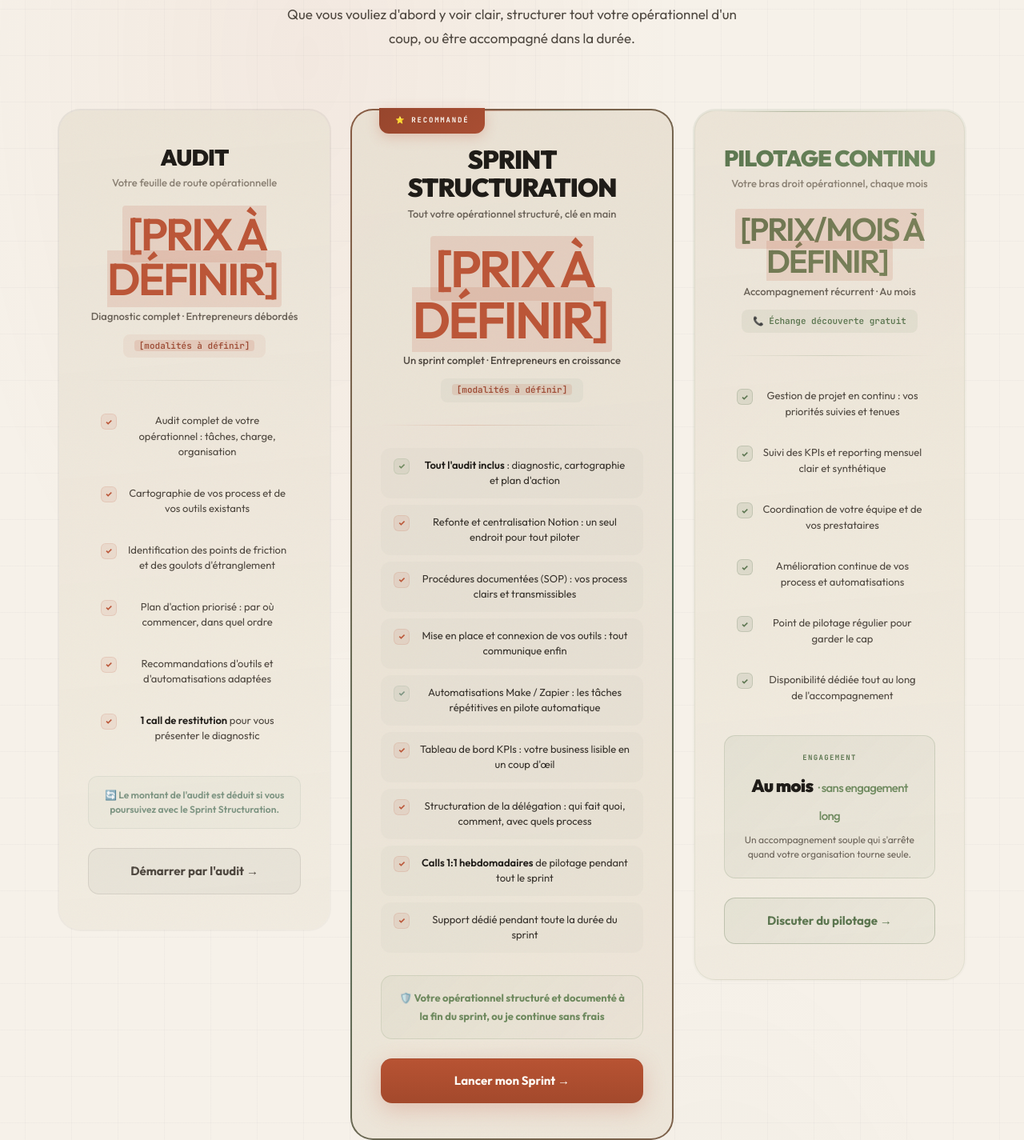
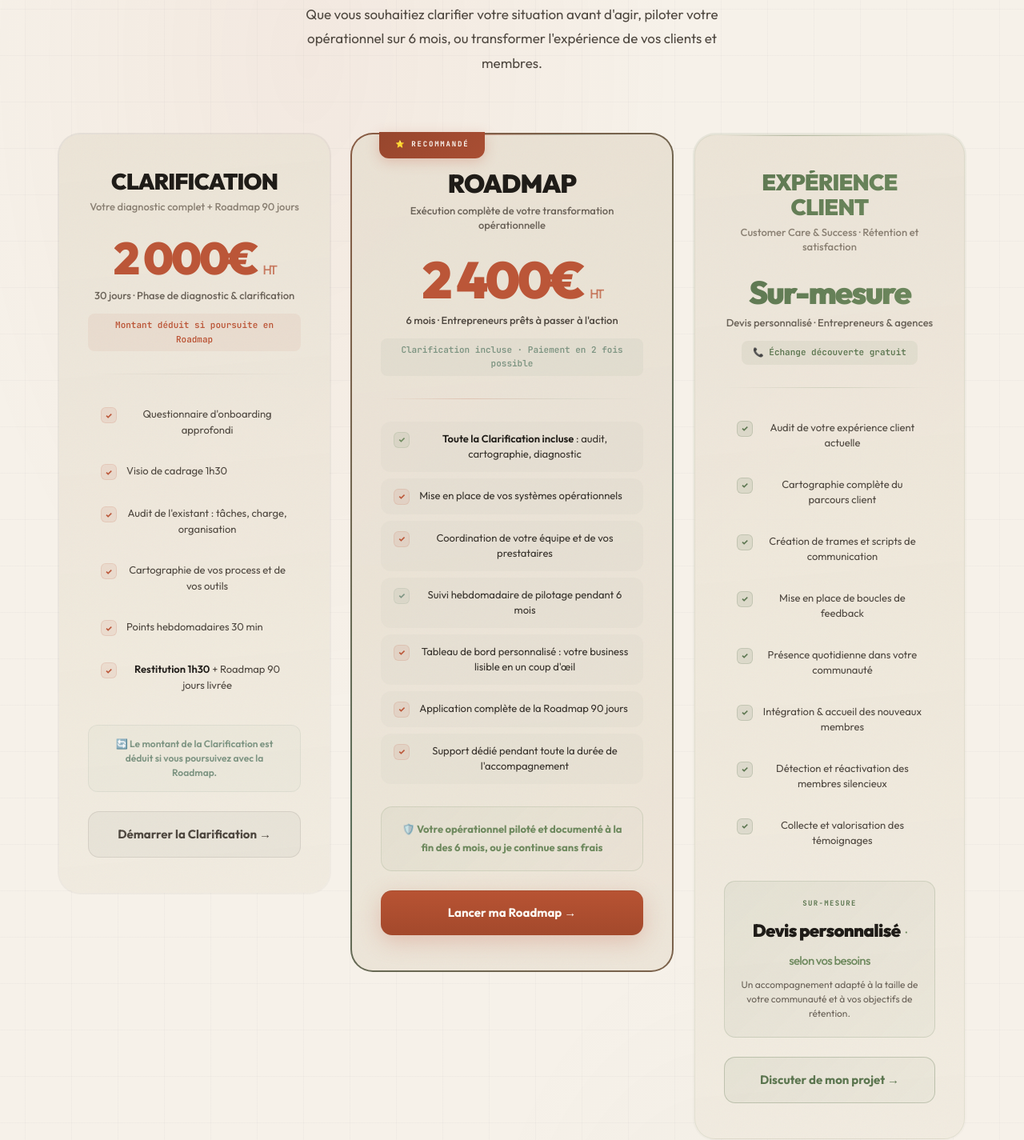
Before and after one commit to Mehdie99/laura-gabriele-obm, a plain HTML site: page index.html in a window 1280 px wide. Shown: the part 10255-11680 px from the top of the page at 80% size. Drawn offline with Linux system fonts and the light colour scheme.

Commit message:
feat: remplace offres placeholder par les vraies offres (Clarification / Roadmap / Expérience Client)

```diff
--- a/index.html
+++ b/index.html
@@ -2734,25 +2734,25 @@
 <section id="offres" class="offers-section">
   <div class="container" style="text-align: center; position: relative; z-index: 1;">
     <span class="label">Les offres</span>
-    <h2 class="fade-up">Deux façons de travailler ensemble.<br/>Du diagnostic au <span class="serif">pilotage.</span></h2>
+    <h2 class="fade-up">Trois façons de travailler ensemble.<br/>Du diagnostic à l'<span class="serif">expérience client.</span></h2>
     <p class="fade-up" style="max-width: 580px; margin: 0 auto; font-size: 1.0625rem;">
-      Que vous vouliez d'abord y voir clair, structurer tout votre opérationnel d'un coup, ou être accompagné dans la durée.
+      Que vous souhaitiez clarifier votre situation avant d'agir, piloter votre opérationnel sur 6 mois, ou transformer l'expérience de vos clients et membres.
     </p>
 
     <div class="offers-wrapper fade-up">
 
-      <!-- ===== STARTER ===== -->
+      <!-- ===== CLARIFICATION ===== -->
       <div class="o-card o-card--starter">
         <div class="o-card-inner">
           <div class="o-header">
-            <div class="o-name">AUDIT</div>
-            <div class="o-tagline">Votre feuille de route opérationnelle</div>
+            <div class="o-name">CLARIFICATION</div>
+            <div class="o-tagline">Votre diagnostic complet + Roadmap 90 jours</div>
           </div>
 
           <div class="o-pricing">
-            <div class="o-price gradient-text"><mark style="background:rgba(194,103,78,0.16);color:#9e4d37;padding:0 6px;border-radius:4px;font-weight:600;">[PRIX À DÉFINIR]</mark></div>
-            <div class="o-duration">Diagnostic complet · Entrepreneurs débordés</div>
-            <div class="o-installment" style="background: rgba(194,103,78,0.08); color: var(--purple-400);"><mark style="background:rgba(194,103,78,0.16);color:#9e4d37;padding:0 6px;border-radius:4px;font-weight:600;">[modalités à définir]</mark></div>
+            <div class="o-price gradient-text">2 000€ <span style="font-size:1rem;font-weight:500;opacity:0.75;">HT</span></div>
+            <div class="o-duration">30 jours · Phase de diagnostic & clarification</div>
+            <div class="o-installment" style="background: rgba(194,103,78,0.08); color: var(--purple-400);">Montant déduit si poursuite en Roadmap</div>
           </div>
 
           <div class="o-sep" style="background: linear-gradient(90deg, transparent, rgba(40,38,34,0.08), transparent);"></div>
@@ -2760,51 +2760,51 @@
           <div class="o-features">
             <div class="o-feat">
               <div class="o-feat-check o-feat-check--default">✓</div>
-              <div class="o-feat-text">Audit complet de votre opérationnel : tâches, charge, organisation</div>
+              <div class="o-feat-text">Questionnaire d'onboarding approfondi</div>
             </div>
             <div class="o-feat">
               <div class="o-feat-check o-feat-check--default">✓</div>
-              <div class="o-feat-text">Cartographie de vos process et de vos outils existants</div>
+              <div class="o-feat-text">Visio de cadrage 1h30</div>
             </div>
             <div class="o-feat">
               <div class="o-feat-check o-feat-check--default">✓</div>
-              <div class="o-feat-text">Identification des points de friction et des goulots d'étranglement</div>
+              <div class="o-feat-text">Audit de l'existant : tâches, charge, organisation</div>
             </div>
             <div class="o-feat">
               <div class="o-feat-check o-feat-check--default">✓</div>
-              <div class="o-feat-text">Plan d'action priorisé : par où commencer, dans quel ordre</div>
+              <div class="o-feat-text">Cartographie de vos process et de vos outils</div>
             </div>
             <div class="o-feat">
               <div class="o-feat-check o-feat-check--default">✓</div>
-              <div class="o-feat-text">Recommandations d'outils et d'automatisations adaptées</div>
+              <div class="o-feat-text">Points hebdomadaires 30 min</div>
             </div>
             <div class="o-feat">
               <div class="o-feat-check o-feat-check--default">✓</div>
-              <div class="o-feat-text"><strong>1 call de restitution</strong> pour vous présenter le diagnostic</div>
+              <div class="o-feat-text"><strong>Restitution 1h30</strong> + Roadmap 90 jours livrée</div>
             </div>
           </div>
 
-          <div class="o-passerelle">🔄 Le montant de l'audit est déduit si vous poursuivez avec le Sprint Structuration.</div>
-
-          <a href="#contact" class="o-cta o-cta--ghost">Démarrer par l'audit →</a>
-        </div>
-      </div>
-
-      <!-- ===== SPRINT STRUCTURATION (FEATURED) ===== -->
+          <div class="o-passerelle">🔄 Le montant de la Clarification est déduit si vous poursuivez avec la Roadmap.</div>
+
+          <a href="#contact" class="o-cta o-cta--ghost">Démarrer la Clarification →</a>
+        </div>
+      </div>
+
+      <!-- ===== ROADMAP (FEATURED) ===== -->
       <div class="o-card o-card--featured">
         <div class="o-badge">⭐ Recommandé</div>
         <div class="o-card-inner">
           <div class="o-header">
-            <div class="o-name" style="font-size: 2rem;">SPRINT STRUCTURATION</div>
-            <div class="o-tagline" style="color: var(--gray-400);">Tout votre opérationnel structuré, clé en main</div>
+            <div class="o-name" style="font-size: 2rem;">ROADMAP</div>
+            <div class="o-tagline" style="color: var(--gray-400);">Exécution complète de votre transformation opérationnelle</div>
           </div>
 
           <div class="o-pricing">
             <div class="o-price">
-              <span class="gradient-text"><mark style="background:rgba(194,103,78,0.16);color:#9e4d37;padding:0 6px;border-radius:4px;font-weight:600;">[PRIX À DÉFINIR]</mark></span>
-            </div>
-            <div class="o-duration" style="color: var(--gray-300);">Un sprint complet · Entrepreneurs en croissance</div>
-            <div class="o-installment" style="background: rgba(125,148,130,0.08); color: var(--cyan-400);"><mark style="background:rgba(194,103,78,0.16);color:#9e4d37;padding:0 6px;border-radius:4px;font-weight:600;">[modalités à définir]</mark></div>
+              <span class="gradient-text">2 400€ <span style="font-size:1rem;font-weight:500;opacity:0.75;">HT</span></span>
+            </div>
+            <div class="o-duration" style="color: var(--gray-300);">6 mois · Entrepreneurs prêts à passer à l'action</div>
+            <div class="o-installment" style="background: rgba(125,148,130,0.08); color: var(--cyan-400);">Clarification incluse · Paiement en 2 fois possible</div>
           </div>
 
           <div class="o-sep" style="background: linear-gradient(90deg, transparent, rgba(194,103,78,0.25), rgba(125,148,130,0.15), transparent);"></div>
@@ -2812,61 +2812,53 @@
           <div class="o-features">
             <div class="o-feat">
               <div class="o-feat-check o-feat-check--green">✓</div>
-              <div class="o-feat-text"><strong>Tout l'audit inclus</strong> : diagnostic, cartographie et plan d'action</div>
+              <div class="o-feat-text"><strong>Toute la Clarification incluse</strong> : audit, cartographie, diagnostic</div>
             </div>
             <div class="o-feat">
               <div class="o-feat-check o-feat-check--default">✓</div>
-              <div class="o-feat-text">Refonte et centralisation Notion : un seul endroit pour tout piloter</div>
+              <div class="o-feat-text">Mise en place de vos systèmes opérationnels</div>
             </div>
             <div class="o-feat">
               <div class="o-feat-check o-feat-check--default">✓</div>
-              <div class="o-feat-text">Procédures documentées (SOP) : vos process clairs et transmissibles</div>
+              <div class="o-feat-text">Coordination de votre équipe et de vos prestataires</div>
+            </div>
+            <div class="o-feat">
+              <div class="o-feat-check o-feat-check--cyan">✓</div>
+              <div class="o-feat-text">Suivi hebdomadaire de pilotage pendant 6 mois</div>
             </div>
             <div class="o-feat">
               <div class="o-feat-check o-feat-check--default">✓</div>
-              <div class="o-feat-text">Mise en place et connexion de vos outils : tout communique enfin</div>
-            </div>
-            <div class="o-feat">
-              <div class="o-feat-check o-feat-check--cyan">✓</div>
-              <div class="o-feat-text">Automatisations Make / Zapier : les tâches répétitives en pilote automatique</div>
+              <div class="o-feat-text">Tableau de bord personnalisé : votre business lisible en un coup d'œil</div>
             </div>
             <div class="o-feat">
               <div class="o-feat-check o-feat-check--default">✓</div>
-              <div class="o-feat-text">Tableau de bord KPIs : votre business lisible en un coup d'œil</div>
+              <div class="o-feat-text">Application complète de la Roadmap 90 jours</div>
             </div>
             <div class="o-feat">
               <div class="o-feat-check o-feat-check--default">✓</div>
-              <div class="o-feat-text">Structuration de la délégation : qui fait quoi, comment, avec quels process</div>
-            </div>
-            <div class="o-feat">
-              <div class="o-feat-check o-feat-check--default">✓</div>
-              <div class="o-feat-text"><strong>Calls 1:1 hebdomadaires</strong> de pilotage pendant tout le sprint</div>
-            </div>
-            <div class="o-feat">
-              <div class="o-feat-check o-feat-check--default">✓</div>
-              <div class="o-feat-text">Support dédié pendant toute la durée du sprint</div>
+              <div class="o-feat-text">Support dédié pendant toute la durée de l'accompagnement</div>
             </div>
           </div>
 
           <div class="o-guarantee">
-            <p>🛡️ Votre opérationnel structuré et documenté à la fin du sprint, ou je continue sans frais</p>
+            <p>🛡️ Votre opérationnel piloté et documenté à la fin des 6 mois, ou je continue sans frais</p>
           </div>
 
-          <a href="#contact" class="o-cta o-cta--primary">Lancer mon Sprint →</a>
-        </div>
-      </div>
-
-      <!-- ===== ENTREPRISE ===== -->
+          <a href="#contact" class="o-cta o-cta--primary">Lancer ma Roadmap →</a>
+        </div>
+      </div>
+
+      <!-- ===== EXPÉRIENCE CLIENT ===== -->
       <div class="o-card o-card--entreprise">
         <div class="o-card-inner">
           <div class="o-header">
-            <div class="o-name">PILOTAGE CONTINU</div>
-            <div class="o-tagline">Votre bras droit opérationnel, chaque mois</div>
+            <div class="o-name">EXPÉRIENCE CLIENT</div>
+            <div class="o-tagline">Customer Care & Success · Rétention et satisfaction</div>
           </div>
 
           <div class="o-pricing">
-            <div class="o-price" style="font-size: 2.5rem; background: linear-gradient(135deg, #5c7650, #6f8a5f); -webkit-background-clip: text; -webkit-text-fill-color: transparent; background-clip: text;"><mark style="background:rgba(194,103,78,0.16);color:#9e4d37;padding:0 6px;border-radius:4px;font-weight:600;">[PRIX/MOIS À DÉFINIR]</mark></div>
-            <div class="o-duration">Accompagnement récurrent · Au mois</div>
+            <div class="o-price" style="font-size: 2.5rem; background: linear-gradient(135deg, #5c7650, #6f8a5f); -webkit-background-clip: text; -webkit-text-fill-color: transparent; background-clip: text;">Sur-mesure</div>
+            <div class="o-duration">Devis personnalisé · Entrepreneurs & agences</div>
             <div class="o-installment" style="background: rgba(92,118,80,0.08); color: #5c7650;">📞 Échange découverte gratuit</div>
           </div>
 
@@ -2875,67 +2867,75 @@
           <div class="o-features">
             <div class="o-feat">
               <div class="o-feat-check o-feat-check--default">✓</div>
-              <div class="o-feat-text">Gestion de projet en continu : vos priorités suivies et tenues</div>
+              <div class="o-feat-text">Audit de votre expérience client actuelle</div>
             </div>
             <div class="o-feat">
               <div class="o-feat-check o-feat-check--default">✓</div>
-              <div class="o-feat-text">Suivi des KPIs et reporting mensuel clair et synthétique</div>
+              <div class="o-feat-text">Cartographie complète du parcours client</div>
             </div>
             <div class="o-feat">
               <div class="o-feat-check o-feat-check--default">✓</div>
-              <div class="o-feat-text">Coordination de votre équipe et de vos prestataires</div>
+              <div class="o-feat-text">Création de trames et scripts de communication</div>
             </div>
             <div class="o-feat">
               <div class="o-feat-check o-feat-check--default">✓</div>
-              <div class="o-feat-text">Amélioration continue de vos process et automatisations</div>
+              <div class="o-feat-text">Mise en place de boucles de feedback</div>
             </div>
             <div class="o-feat">
               <div class="o-feat-check o-feat-check--default">✓</div>
-              <div class="o-feat-text">Point de pilotage régulier pour garder le cap</div>
+              <div class="o-feat-text">Présence quotidienne dans votre communauté</div>
             </div>
             <div class="o-feat">
               <div class="o-feat-check o-feat-check--default">✓</div>
-              <div class="o-feat-text">Disponibilité dédiée tout au long de l'accompagnement</div>
+              <div class="o-feat-text">Intégration & accueil des nouveaux membres</div>
+            </div>
+            <div class="o-feat">
+              <div class="o-feat-check o-feat-check--default">✓</div>
+              <div class="o-feat-text">Détection et réactivation des membres silencieux</div>
+            </div>
+            <div class="o-feat">
+              <div class="o-feat-check o-feat-check--default">✓</div>
+              <div class="o-feat-text">Collecte et valorisation des témoignages</div>
             </div>
           </div>
 
           <div class="o-partner">
-            <div class="o-partner-label">Engagement</div>
-            <div class="o-partner-name">Au mois<span> · sans engagement long</span></div>
-            <div class="o-partner-desc">Un accompagnement souple qui s'arrête quand votre organisation tourne seule.</div>
+            <div class="o-partner-label">Sur-mesure</div>
+            <div class="o-partner-name">Devis personnalisé<span> · selon vos besoins</span></div>
+            <div class="o-partner-desc">Un accompagnement adapté à la taille de votre communauté et à vos objectifs de rétention.</div>
           </div>
 
-          <a href="#contact" class="o-cta o-cta--outline">Discuter du pilotage →</a>
+          <a href="#contact" class="o-cta o-cta--outline">Discuter de mon projet →</a>
         </div>
       </div>
 
     </div>
 
-    <!-- VALUE STACK — PREMIUM -->
+    <!-- VALUE STACK — ROADMAP -->
     <div class="fade-up" style="max-width: 920px; margin: 72px auto 0; padding: 2px; border-radius: 26px; background: linear-gradient(135deg, rgba(194,103,78,0.2), rgba(125,148,130,0.1), rgba(194,103,78,0.15));">
       <div style="border-radius: 24px; padding: 48px 44px; background: linear-gradient(175deg, rgba(235,227,214,0.97), rgba(241,235,223,0.99));">
-        <h4 style="text-align: center; margin-bottom: 36px; font-size: 1.25rem;">Ce que contient le <span class="serif">Sprint Structuration</span></h4>
+        <h4 style="text-align: center; margin-bottom: 36px; font-size: 1.25rem;">Ce que contient la <span class="serif">Roadmap</span></h4>
 
         <div class="vs-grid">
-          <div class="vs-item"><div class="vs-label">Audit opérationnel complet</div><div class="vs-val">[valeur]</div></div>
-          <div class="vs-item"><div class="vs-label">Refonte & centralisation Notion</div><div class="vs-val">[valeur]</div></div>
-          <div class="vs-item"><div class="vs-label">Procédures documentées (SOP)</div><div class="vs-val">[valeur]</div></div>
-          <div class="vs-item"><div class="vs-label">Mise en place des outils</div><div class="vs-val">[valeur]</div></div>
-          <div class="vs-item"><div class="vs-label">Pack automatisations (Make / Zapier)</div><div class="vs-val">[valeur]</div></div>
-          <div class="vs-item"><div class="vs-label">Tableau de bord KPIs</div><div class="vs-val">[valeur]</div></div>
-          <div class="vs-item"><div class="vs-label">Structuration de la délégation</div><div class="vs-val">[valeur]</div></div>
-          <div class="vs-item"><div class="vs-label">Calls 1:1 de pilotage</div><div class="vs-val">[valeur]</div></div>
+          <div class="vs-item"><div class="vs-label">Clarification complète (audit + diagnostic)</div><div class="vs-val">inclus</div></div>
+          <div class="vs-item"><div class="vs-label">Cartographie des process et outils</div><div class="vs-val">inclus</div></div>
+          <div class="vs-item"><div class="vs-label">Mise en place des systèmes opérationnels</div><div class="vs-val">inclus</div></div>
+          <div class="vs-item"><div class="vs-label">Coordination équipe & prestataires</div><div class="vs-val">inclus</div></div>
+          <div class="vs-item"><div class="vs-label">Tableau de bord personnalisé</div><div class="vs-val">inclus</div></div>
+          <div class="vs-item"><div class="vs-label">Suivi hebdomadaire · 6 mois</div><div class="vs-val">inclus</div></div>
+          <div class="vs-item"><div class="vs-label">Application Roadmap 90 jours</div><div class="vs-val">inclus</div></div>
+          <div class="vs-item"><div class="vs-label">Restitution + plan d'action priorisé</div><div class="vs-val">inclus</div></div>
         </div>
 
         <div style="display: flex; justify-content: space-between; align-items: center; padding: 24px 0 0; margin-top: 20px; border-top: 2px solid rgba(194,103,78,0.25);">
-          <div style="font-size: 1.125rem; font-weight: 700; color: var(--white);">Valeur totale</div>
-          <div style="font-family: 'JetBrains Mono', monospace; font-size: 1.5rem; font-weight: 800; color: var(--purple-400);"><mark style="background:rgba(194,103,78,0.16);color:#9e4d37;padding:0 6px;border-radius:4px;font-weight:600;">[À DÉFINIR]</mark></div>
+          <div style="font-size: 1.125rem; font-weight: 700; color: var(--white);">Un seul investissement</div>
+          <div style="font-family: 'JetBrains Mono', monospace; font-size: 1.125rem; font-weight: 700; color: var(--purple-400);">Clarification + 6 mois de Roadmap</div>
         </div>
         <div style="display: flex; justify-content: space-between; align-items: center; padding: 20px 0 0;">
           <div style="font-size: 1.375rem; font-weight: 800; color: var(--white);">Vous payez</div>
-          <div style="font-family: 'JetBrains Mono', monospace; font-size: 2.25rem; font-weight: 900;" class="gradient-text"><mark style="background:rgba(194,103,78,0.16);color:#9e4d37;padding:0 6px;border-radius:4px;font-weight:600;">[À DÉFINIR]</mark></div>
-        </div>
-        <p style="text-align: center; margin-top: 16px; font-size: 0.8125rem; color: var(--gray-500);"><mark style="background:rgba(194,103,78,0.16);color:#9e4d37;padding:0 6px;border-radius:4px;font-weight:600;">[modalités de paiement à préciser]</mark></p>
+          <div style="font-family: 'JetBrains Mono', monospace; font-size: 2.25rem; font-weight: 900;" class="gradient-text">2 400€ HT</div>
+        </div>
+        <p style="text-align: center; margin-top: 16px; font-size: 0.8125rem; color: var(--gray-500);">Paiement en 2 fois possible · Facturation HT</p>
       </div>
     </div>
   </div>
```
